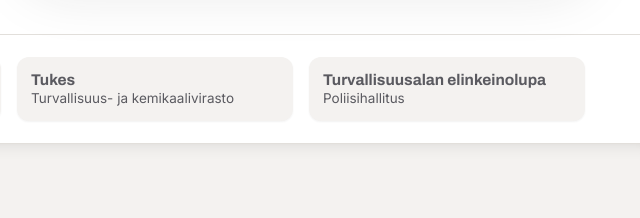
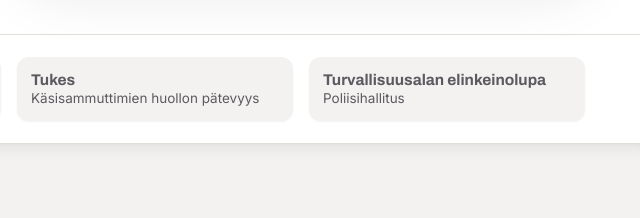
Before and after one commit to Poinzi/savuks-sivu, a plain HTML site: page index.html in a window 1280 px wide. Shown: the part 746-964 px from the top of the page, 631-1271 px from the left. Drawn offline with Linux system fonts and the light colour scheme.

Commit message:
Tukes-maininta: käsisammuttimien huollon pätevyys
Co-Authored-By: Claude Opus 5.5 <noreply@anthropic.com>
Claude-Session: https://claude.ai/code/session_01JfYCs2px3JV5WYNteXrEJB

```diff
--- a/index.html
+++ b/index.html
@@ -97,7 +97,7 @@
   <div class="wrap">
       <div class="badge"><img src="logot/spek.png" alt="SPEK" onerror="this.remove()"><span><b>SPEK</b>Suomen Pelastusalan Keskusjärjestö</span></div>
       <div class="badge"><img src="logot/sppl.png" alt="SPPL" onerror="this.remove()"><span><b>SPPL</b>Suomen Palopäällystöliitto</span></div>
-      <div class="badge"><img src="logot/tukes.png" alt="Tukes" onerror="this.remove()"><span><b>Tukes</b>Turvallisuus- ja kemikaalivirasto</span></div>
+      <div class="badge"><img src="logot/tukes.png" alt="Tukes" onerror="this.remove()"><span><b>Tukes</b>Käsisammuttimien huollon pätevyys</span></div>
       <div class="badge"><img src="logot/elinkeinolupa.png" alt="Turvallisuusalan elinkeinolupa" onerror="this.remove()"><span><b>Turvallisuusalan elinkeinolupa</b>Poliisihallitus</span></div>
   </div>
 </section>
```
